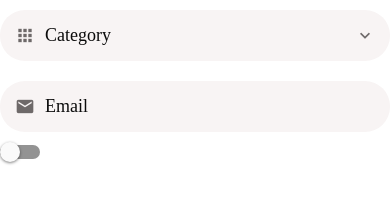
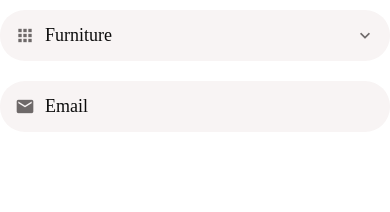
Before and after one commit to AliSabet81/React-native-ecommerce, a React Native app: screen / in a window 390 px wide. Shown: the top 212 px of the page. Built offline with nearby package versions, Linux system fonts and the light colour scheme.

Commit message:
picker logic

```diff
--- a/App.tsx
+++ b/App.tsx
@@ -9,12 +9,20 @@
 ];
 
 export default function App() {
-  const [isNew, setIsNew] = useState(false);
+  const [category, setCategory] = useState<{
+    label: string;
+    value: number;
+  }>(categories[0]);
   return (
     <Screen>
-      <AppPicker items={categories} icon={"apps"} placeholder="Category" />
+      <AppPicker
+        selectedItem={category}
+        onSelectItem={(item) => setCategory(item)}
+        items={categories}
+        icon={"apps"}
+        placeholder="Category"
+      />
       <AppTextInput icon={"email"} placeholder="Email" />
-      <Switch value={isNew} onValueChange={(newValue) => setIsNew(newValue)} />
     </Screen>
   );
 }
--- a/app/components/AppPicker.tsx
+++ b/app/components/AppPicker.tsx
@@ -1,4 +1,4 @@
-import React, { useState } from "react";
+import React, { Dispatch, useState } from "react";
 import {
   Button,
   FlatList,
@@ -15,13 +15,26 @@
 import { Screen } from "./Screen";
 import { PickerItem } from "./PickerItem";
 
+interface item {
+  label: string;
+  value: number;
+}
+
 interface IAppTextInput extends TextInputProps {
   icon: IconName;
-  items: { label: string; value: number }[];
+  items: item[];
   placeholder?: string;
+  selectedItem?: item;
+  onSelectItem?: (item: item) => void;
 }
 
-export const AppPicker = ({ icon, placeholder, items }: IAppTextInput) => {
+export const AppPicker = ({
+  icon,
+  placeholder,
+  items,
+  selectedItem,
+  onSelectItem,
+}: IAppTextInput) => {
   const [modalVisible, setModalVisible] = useState(false);
 
   return (
@@ -36,7 +49,9 @@
               style={styles.icon}
             />
           )}
-          <AppText style={styles.text}>{placeholder}</AppText>
+          <AppText style={styles.text}>
+            {selectedItem ? selectedItem.label : placeholder}
+          </AppText>
           <MaterialCommunityIcons
             name={"chevron-down"}
             size={20}
@@ -53,7 +68,12 @@
             renderItem={({ item }) => (
               <PickerItem
                 label={item.label}
-                onPress={() => console.log(item)}
+                onPress={() => {
+                  setModalVisible(false);
+                  if (onSelectItem) {
+                    onSelectItem(item);
+                  }
+                }}
               />
             )}
           />
```
